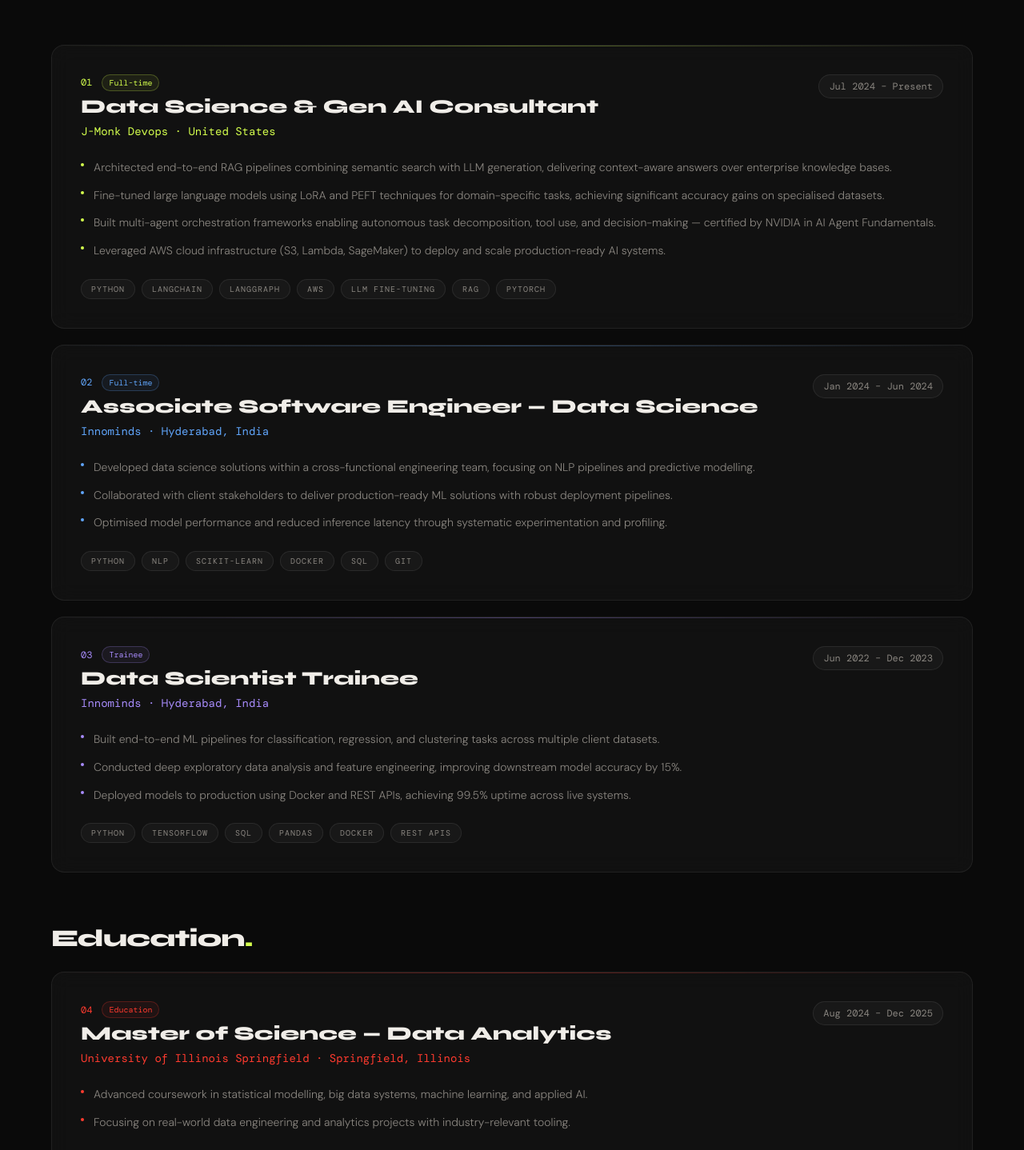
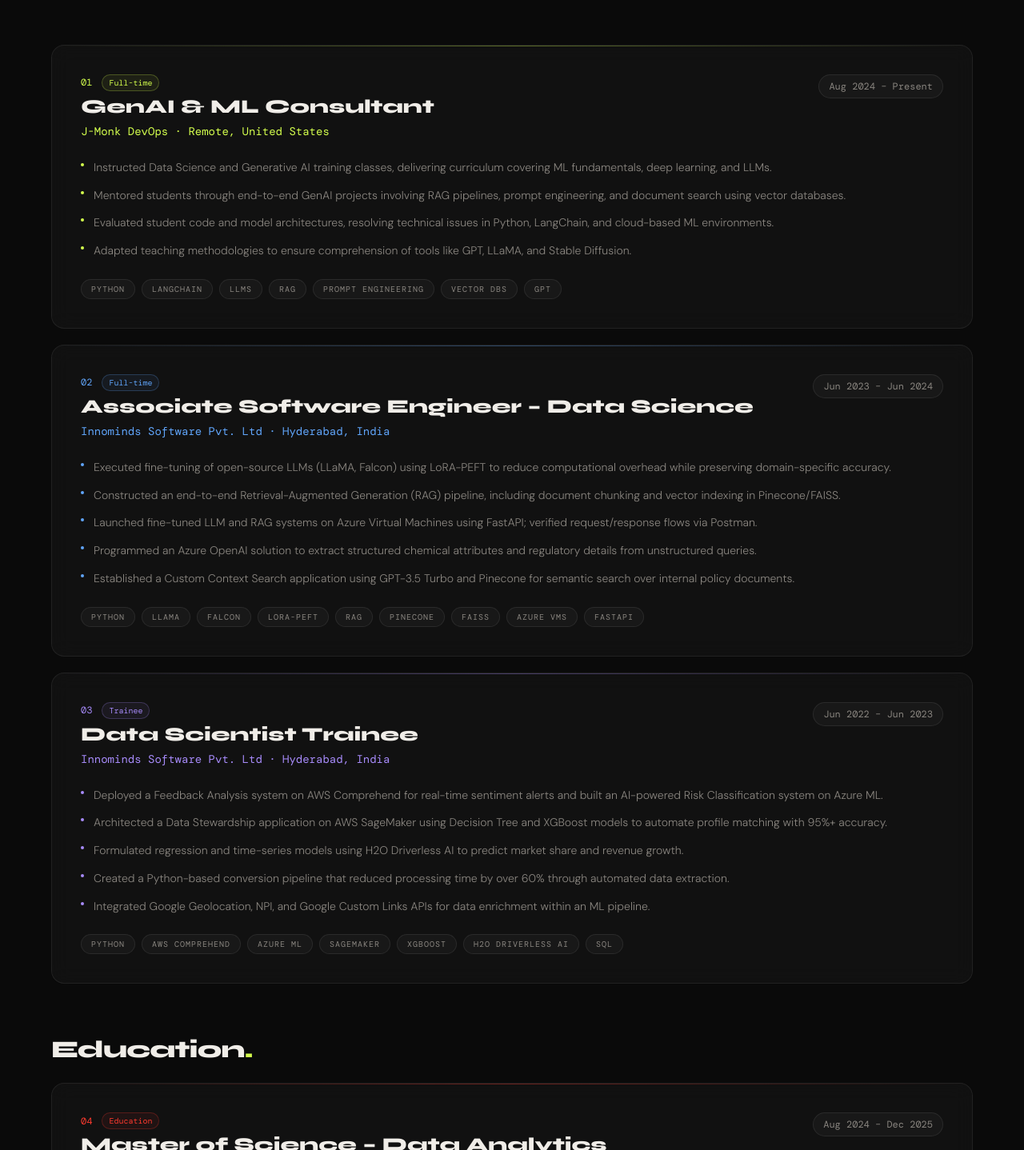
Before and after one commit to prasad7777777J/prasad7777777J.github.io, a Next.js app: page / in a window 1280 px wide. Shown: the part 5292-6730 px from the top of the page at 80% size. Built offline with nearby package versions, Linux system fonts and the light colour scheme; a web font is replaced by a local one.

Commit message:
update my skills , about, experence ,footer

```diff
--- a/components/About.tsx
+++ b/components/About.tsx
@@ -61,7 +61,7 @@
 
         <div className="grid md:grid-cols-2 gap-12 md:gap-20 items-start">
 
-          {/* Left — heading + bio */}
+          {/* Left – heading + bio */}
           <div>
             <motion.h2
               initial={{ opacity: 0, y: 30 }} whileInView={{ opacity: 1, y: 0 }} viewport={{ once: true }}
@@ -83,18 +83,18 @@
             >
               <p className="text-base md:text-lg leading-relaxed"
                 style={{ color: "var(--text-secondary)", fontWeight: 300 }}>
-                I'm a Data Scientist and Generative AI Consultant at J-Monk Devops, specialising in RAG pipelines, LLM fine-tuning, and autonomous AI agents. With a background in Computer Science from NIT Mizoram and an MS in Data Analytics at the University of Illinois Springfield, I combine rigorous engineering with cutting-edge AI research.
+                I&apos;m a Data Scientist and Generative AI Consultant at J-Monk DevOps, specialising in RAG pipelines, LLM fine-tuning, and autonomous AI agents. With a background in Computer Science from NIT Mizoram and an MS in Data Analytics at the University of Illinois Springfield, I combine rigorous engineering with cutting-edge AI research.
               </p>
               <p className="text-base md:text-lg leading-relaxed"
                 style={{ color: "var(--text-secondary)", fontWeight: 300 }}>
-                My work focuses on leveraging AWS cloud infrastructure and modern LLM tooling to solve complex real-world problems — from intelligent document processing to multi-agent orchestration systems.
+                My work spans AWS and Azure cloud infrastructure — from deploying fine-tuned LLMs on Azure VMs with FastAPI to building SageMaker-backed ML pipelines — solving complex real-world problems across healthcare, insurance, and FMCG domains.
               </p>
               <p className="text-base md:text-lg leading-relaxed"
                 style={{ color: "var(--text-secondary)", fontWeight: 300 }}>
-                Currently open to full-time Data Scientist, ML/AI Engineer, and Data Analytics roles across the USA.
+                Currently open to full-time AI Engineer, Data Scientist, ML Engineer, AI Architect, and Data Engineer roles across the USA.
               </p>
 
-              {/* Status + certs */}
+              {/* Status */}
               <div className="flex items-center gap-3 mt-2">
                 <span className="w-2 h-2 rounded-full animate-pulse" style={{ background: "var(--accent-lime)" }} />
                 <span className="text-sm" style={{ fontFamily: "var(--font-dm-mono)", color: "var(--accent-lime)" }}>
@@ -124,7 +124,7 @@
             </motion.div>
           </div>
 
-          {/* Right — stat cards */}
+          {/* Right – stat cards */}
           <div className="grid grid-cols-2 gap-4 md:pt-4">
             {STATS.map((s, i) => (
               <motion.div
@@ -145,7 +145,6 @@
                     {s.sub}
                   </div>
                 </div>
-                {/* Lime accent line */}
                 <div className="h-[1px] w-8 mt-auto" style={{ background: "var(--accent-lime)" }} />
               </motion.div>
             ))}
--- a/components/Experience.tsx
+++ b/components/Experience.tsx
@@ -5,73 +5,77 @@
 const EXPERIENCE = [
   {
     id: "01",
-    role: "Data Science & Gen AI Consultant",
-    company: "J-Monk Devops",
-    location: "United States",
-    period: "Jul 2024 – Present",
+    role: "GenAI & ML Consultant",
+    company: "J-Monk DevOps",
+    location: "Remote, United States",
+    period: "Aug 2024 – Present",
     type: "Full-time",
     accent: "#D4FF4D",
     bullets: [
-      "Architected end-to-end RAG pipelines combining semantic search with LLM generation, delivering context-aware answers over enterprise knowledge bases.",
-      "Fine-tuned large language models using LoRA and PEFT techniques for domain-specific tasks, achieving significant accuracy gains on specialised datasets.",
-      "Built multi-agent orchestration frameworks enabling autonomous task decomposition, tool use, and decision-making — certified by NVIDIA in AI Agent Fundamentals.",
-      "Leveraged AWS cloud infrastructure (S3, Lambda, SageMaker) to deploy and scale production-ready AI systems.",
+      "Instructed Data Science and Generative AI training classes, delivering curriculum covering ML fundamentals, deep learning, and LLMs.",
+      "Mentored students through end-to-end GenAI projects involving RAG pipelines, prompt engineering, and document search using vector databases.",
+      "Evaluated student code and model architectures, resolving technical issues in Python, LangChain, and cloud-based ML environments.",
+      "Adapted teaching methodologies to ensure comprehension of tools like GPT, LLaMA, and Stable Diffusion.",
     ],
-    tags: ["Python", "LangChain", "LangGraph", "AWS", "LLM Fine-tuning", "RAG", "PyTorch"],
+    tags: ["Python", "LangChain", "LLMs", "RAG", "Prompt Engineering", "Vector DBs", "GPT"],
   },
   {
     id: "02",
-    role: "Associate Software Engineer — Data Science",
-    company: "Innominds",
+    role: "Associate Software Engineer – Data Science",
+    company: "Innominds Software Pvt. Ltd",
     location: "Hyderabad, India",
-    period: "Jan 2024 – Jun 2024",
+    period: "Jun 2023 – Jun 2024",
     type: "Full-time",
     accent: "#60A5FA",
     bullets: [
-      "Developed data science solutions within a cross-functional engineering team, focusing on NLP pipelines and predictive modelling.",
-      "Collaborated with client stakeholders to deliver production-ready ML solutions with robust deployment pipelines.",
-      "Optimised model performance and reduced inference latency through systematic experimentation and profiling.",
+      "Executed fine-tuning of open-source LLMs (LLaMA, Falcon) using LoRA-PEFT to reduce computational overhead while preserving domain-specific accuracy.",
+      "Constructed an end-to-end Retrieval-Augmented Generation (RAG) pipeline, including document chunking and vector indexing in Pinecone/FAISS.",
+      "Launched fine-tuned LLM and RAG systems on Azure Virtual Machines using FastAPI; verified request/response flows via Postman.",
+      "Programmed an Azure OpenAI solution to extract structured chemical attributes and regulatory details from unstructured queries.",
+      "Established a Custom Context Search application using GPT-3.5 Turbo and Pinecone for semantic search over internal policy documents.",
     ],
-    tags: ["Python", "NLP", "Scikit-learn", "Docker", "SQL", "Git"],
+    tags: ["Python", "LLaMA", "Falcon", "LoRA-PEFT", "RAG", "Pinecone", "FAISS", "Azure VMs", "FastAPI"],
   },
   {
     id: "03",
     role: "Data Scientist Trainee",
-    company: "Innominds",
+    company: "Innominds Software Pvt. Ltd",
     location: "Hyderabad, India",
-    period: "Jun 2022 – Dec 2023",
+    period: "Jun 2022 – Jun 2023",
     type: "Trainee",
     accent: "#A78BFA",
     bullets: [
-      "Built end-to-end ML pipelines for classification, regression, and clustering tasks across multiple client datasets.",
-      "Conducted deep exploratory data analysis and feature engineering, improving downstream model accuracy by 15%.",
-      "Deployed models to production using Docker and REST APIs, achieving 99.5% uptime across live systems.",
+      "Deployed a Feedback Analysis system on AWS Comprehend for real-time sentiment alerts and built an AI-powered Risk Classification system on Azure ML.",
+      "Architected a Data Stewardship application on AWS SageMaker using Decision Tree and XGBoost models to automate profile matching with 95%+ accuracy.",
+      "Formulated regression and time-series models using H2O Driverless AI to predict market share and revenue growth.",
+      "Created a Python-based conversion pipeline that reduced processing time by over 60% through automated data extraction.",
+      "Integrated Google Geolocation, NPI, and Google Custom Links APIs for data enrichment within an ML pipeline.",
     ],
-    tags: ["Python", "TensorFlow", "SQL", "Pandas", "Docker", "REST APIs"],
+    tags: ["Python", "AWS Comprehend", "Azure ML", "SageMaker", "XGBoost", "H2O Driverless AI", "SQL"],
   },
 ];
 
 const EDUCATION = [
   {
     id: "04",
-    role: "Master of Science — Data Analytics",
+    role: "Master of Science – Data Analytics",
     company: "University of Illinois Springfield",
     location: "Springfield, Illinois",
     period: "Aug 2024 – Dec 2025",
     type: "Education",
     accent: "#FF3B2F",
     bullets: [
-      "Advanced coursework in statistical modelling, big data systems, machine learning, and applied AI.",
+      "GPA: 3.83 / 4.0 — Advanced coursework in statistical modelling, big data systems, machine learning, and applied AI.",
       "Focusing on real-world data engineering and analytics projects with industry-relevant tooling.",
     ],
     tags: ["Data Analytics", "ML", "Big Data", "Statistics"],
   },
   {
     id: "05",
-    role: "Bachelor of Technology — Computer Science",
+    role: "Bachelor of Engineering – Computer Science",
     company: "National Institute of Technology Mizoram",
     location: "Mizoram, India",
-    period: "Jan 2018 – Jul 2022",
+    period: "2018 – 2022",
     type: "Education",
     accent: "#FF3B2F",
     bullets: [
--- a/components/Footer.tsx
+++ b/components/Footer.tsx
@@ -5,7 +5,7 @@
 const SOCIALS = [
   { label: "LinkedIn", href: "https://www.linkedin.com/in/sai-prasad-kommineni-01aa51168/" },
   { label: "GitHub",   href: "https://github.com" },
-  { label: "Email",    href: "mailto:psai28071@gmail.com" },
+  { label: "Email",    href: "mailto:psai28073@gmail.com" },
 ];
 
 export default function Footer() {
@@ -23,12 +23,12 @@
             className="inline-block text-[10px] tracking-[0.3em] uppercase mb-8 px-3 py-1 rounded-full"
             style={{ fontFamily: "var(--font-dm-mono)", color: "var(--accent-lime)", border: "1px solid rgba(212,255,77,0.3)", background: "rgba(212,255,77,0.05)" }}
           >
-            Let's Connect
+            Let&apos;s Connect
           </span>
 
           <h2 className="font-black leading-[0.9] tracking-tight max-w-4xl"
             style={{ fontFamily: "var(--font-syne)", fontSize: "clamp(3rem, 9vw, 8rem)", color: "var(--text-primary)" }}>
-            Let's build
+            Let&apos;s build
             <br />
             <span style={{ WebkitTextStroke: "1px rgba(240,237,232,0.2)", WebkitTextFillColor: "transparent" }}>
               something great.
@@ -36,13 +36,13 @@
           </h2>
 
           <p className="mt-6 text-base max-w-md" style={{ color: "var(--text-secondary)", fontWeight: 300 }}>
-            Open to Data Scientist, ML/AI Engineer, Data Analytics, and Data Engineering roles across the USA. Let's discuss how I can contribute to your team.
+            Open to AI Engineer, Data Scientist, ML Engineer, AI Architect, and Data Engineer roles across the USA. Let&apos;s discuss how I can contribute to your team.
           </p>
 
           {/* CTA row */}
           <div className="flex flex-wrap gap-4 justify-center mt-10">
             <motion.a
-              href="mailto:psai28071@gmail.com"
+              href="mailto:psai28073@gmail.com"
               whileHover={{ scale: 1.04 }} whileTap={{ scale: 0.97 }}
               className="inline-flex items-center gap-3 px-10 py-5 rounded-full text-sm tracking-widest uppercase pointer-events-auto"
               style={{ fontFamily: "var(--font-dm-mono)", background: "var(--accent-lime)", color: "#000", fontWeight: 500 }}
@@ -62,7 +62,7 @@
           </div>
 
           <p className="mt-5 text-xs" style={{ fontFamily: "var(--font-dm-mono)", color: "var(--text-secondary)" }}>
-            or call · 217 572 0681
+            or call · +1 (217) 572-0681
           </p>
         </motion.div>
       </div>
--- a/components/Skills.tsx
+++ b/components/Skills.tsx
@@ -13,31 +13,31 @@
     icon: "🤖",
     title: "Machine Learning & AI",
     accent: "#60A5FA",
-    skills: ["TensorFlow", "PyTorch", "Scikit-learn", "XGBoost", "Computer Vision", "OpenCV"],
+    skills: ["TensorFlow", "PyTorch", "Scikit-learn", "XGBoost", "H2O Driverless AI", "Computer Vision", "CNNs", "Transformers", "GANs"],
   },
   {
     icon: "🚀",
     title: "NLP & Generative AI",
     accent: "#A78BFA",
-    skills: ["LangChain", "LangGraph", "RAG Systems", "LLM Fine-tuning", "Vector DBs", "Prompt Engineering"],
+    skills: ["LangChain", "LangGraph", "RAG Systems", "LLM Fine-tuning (LoRA-PEFT)", "Prompt Engineering", "Stable Diffusion", "DALL-E", "Multi-Agent Systems"],
   },
   {
     icon: "☁️",
     title: "Cloud & Engineering",
     accent: "#FF3B2F",
-    skills: ["AWS (S3, Lambda, SageMaker)", "Docker", "FastAPI", "REST APIs", "CI/CD", "Airflow"],
+    skills: ["AWS (S3, SageMaker, Comprehend)", "Azure OpenAI", "Azure ML", "Azure Cognitive Services", "Azure Data Lake", "Azure Form Recognizer", "FastAPI", "REST APIs", "Streamlit", "Postman"],
   },
   {
     icon: "🗄️",
-    title: "Databases & Storage",
+    title: "Databases & Vector Stores",
     accent: "#34D399",
-    skills: ["PostgreSQL", "MySQL", "ChromaDB", "Pinecone", "Vector Stores", "Data Modelling"],
+    skills: ["MySQL", "XAMPP", "Pinecone", "FAISS", "Redis", "Astra DB", "Vector Stores", "Data Modelling"],
   },
   {
     icon: "📊",
     title: "Analytics & Visualisation",
     accent: "#F59E0B",
-    skills: ["Power BI", "Matplotlib", "Seaborn", "Statistical Analysis", "A/B Testing", "Streamlit"],
+    skills: ["Tableau", "Power BI", "Matplotlib", "Seaborn", "Statistical Analysis", "Time-Series Forecasting", "Streamlit"],
   },
 ];
 
@@ -45,7 +45,7 @@
   {
     title: "NVIDIA Certified Associate",
     sub: "Generative AI LLMs",
-    accent: "#76b900", // NVIDIA green
+    accent: "#76b900",
   },
   {
     title: "Academy Accreditation",
```
